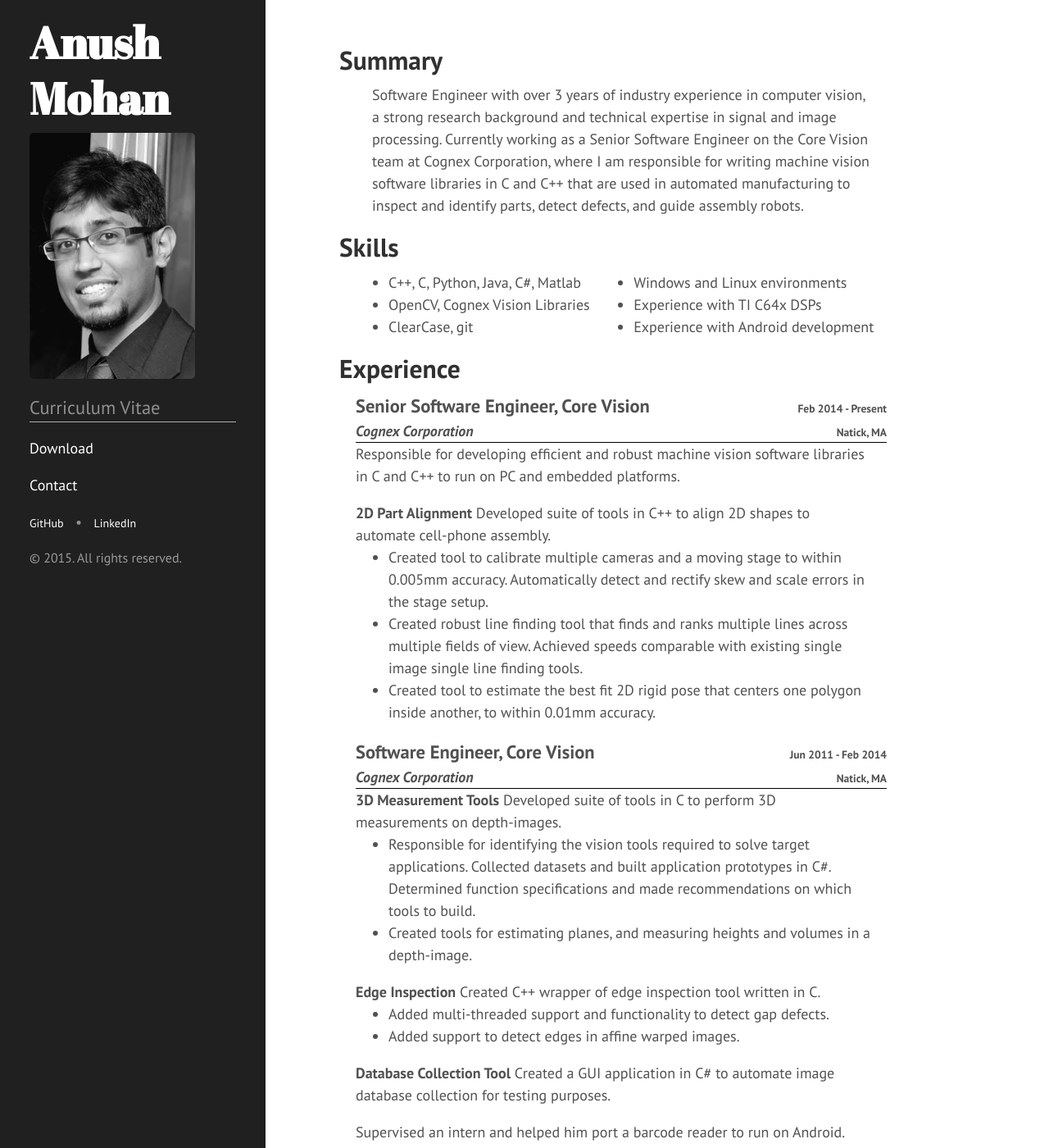
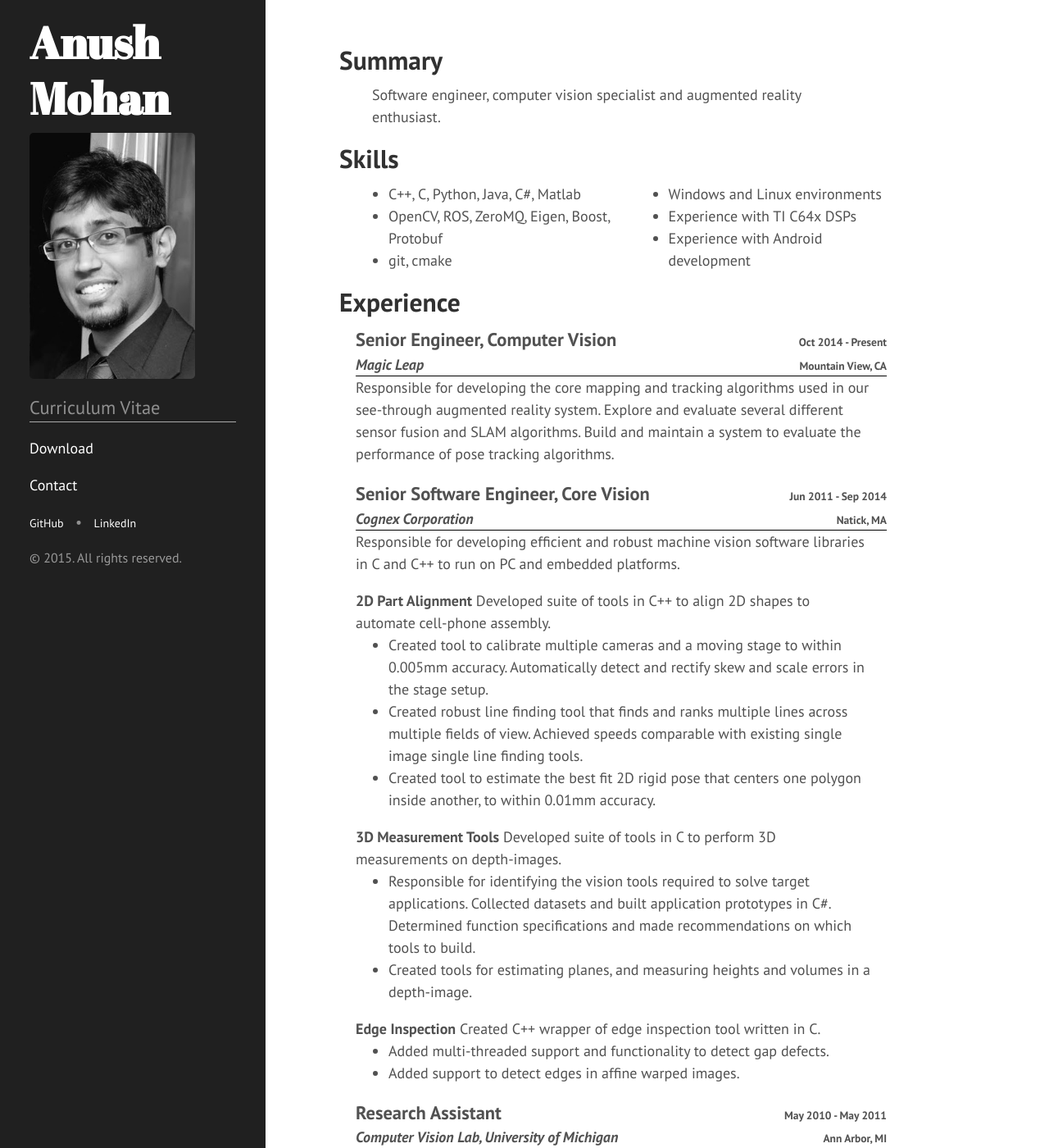
Before and after one commit to anushmohan/resume, a Jekyll site: the page built from index.html, in a window 1280 px wide and 1400 px high. Shown: the whole window at 82% size. Built offline with Jekyll 4.4.1, drawn with Linux system fonts in a browser that asks for light colours; Markdown is read by kramdown in place of the engine named in the settings.

Commit message:
Update resume with magic leap info

```diff
--- a/_includes/resume.html
+++ b/_includes/resume.html
@@ -3,13 +3,7 @@
   <section id="summary">
       <h2>Summary</h2>
       <p>
-        Software Engineer with over 3 years of industry experience
-        in computer vision, a strong research background and technical
-        expertise in signal and image processing. Currently working as a Senior
-        Software Engineer on the Core Vision team at Cognex Corporation,
-        where I am responsible for writing machine vision software libraries
-        in C and C++ that are used in automated manufacturing to
-        inspect and identify parts, detect defects, and guide assembly robots.
+        Software engineer, computer vision specialist and augmented reality enthusiast.
       </p>
   </section>
 
@@ -20,8 +14,8 @@
           <div class="tablerow">
               <ul class="cell">
                   <li>C++, C, Python, Java, C#, Matlab</li>
-                  <li>OpenCV, Cognex Vision Libraries</li>
-                  <li>ClearCase, git</li>
+                  <li>OpenCV, ROS, ZeroMQ, Eigen, Boost, Protobuf</li>
+                  <li>git, cmake</li>
               </ul>
               <ul class="cell">
                   <li>Windows and Linux environments</li>
@@ -40,8 +34,35 @@
           <!-- JOB TITLE -->
           <div class="jobtable">
             <div class="tablerow">
+                <span class="jobtitle">Senior Engineer, Computer Vision</span>
+                <span class="right info">Oct 2014 - Present</span>
+            </div>
+            <!-- COMPANY NAME -->
+            <div class="tablerow">
+                <span class="companyname">
+                  <a href="http://www.magicleap.com">Magic Leap</a>
+                </span>
+                <span class="right info">Mountain View, CA</span>
+            </div>
+          </div>
+          <!-- JOB DESCRIPTION -->
+          <div class="table">
+            Responsible for developing the core mapping and tracking algorithms
+            used in our see-through augmented reality system. Explore and
+            evaluate several different sensor fusion and SLAM algorithms.
+            Build and maintain a system to evaluate the performance of pose
+            tracking algorithms.
+            <p></p>
+          </div>
+      </section>
+
+      <!-- COMPANY 2 -->
+      <section id="company2">
+          <!-- JOB TITLE -->
+          <div class="jobtable">
+            <div class="tablerow">
                 <span class="jobtitle">Senior Software Engineer, Core Vision</span>
-                <span class="right info">Feb 2014 - Present</span>
+                <span class="right info">Jun 2011 - Sep 2014</span>
             </div>
             <!-- COMPANY NAME -->
             <div class="tablerow">
@@ -81,26 +102,7 @@
               </li>
             </ul>
           </div>
-      </section>
-
-      <!-- COMPANY 2 -->
-      <section id="company2">
-          <!-- JOB TITLE -->
-          <div class="jobtable">
-            <div class="tablerow">
-                <span class="jobtitle">Software Engineer, Core Vision</span>
-                <span class="right info">Jun 2011 - Feb 2014</span>
-            </div>
-            <!-- COMPANY NAME -->
-            <div class="tablerow">
-                <span class="companyname">
-                  <a href="http://www.cognex.com">Cognex Corporation</a>
-                </span>
-                <span class="right info">Natick, MA</span>
-            </div>
-          </div>
-          <!-- JOB DESCRIPTION -->
-          <!-- PROJECT 1 -->
+          <!-- PROJECT 2 -->
           <div class="table">
             <b>3D Measurement Tools</b> Developed suite of tools in C to perform
             3D measurements on depth-images.
@@ -118,7 +120,7 @@
               </li>
             </ul>
           </div>
-          <!-- PROJECT 2 -->
+          <!-- PROJECT 3 -->
           <div class="table">
             <b>Edge Inspection</b> Created C++ wrapper of edge inspection
             tool written in C.
@@ -132,18 +134,6 @@
                 Added support to detect edges in affine warped images.
               </li>
             </ul>
-          </div>
-          <!-- PROJECT 3 -->
-          <div class="table">
-            <b>Database Collection Tool</b> Created a GUI application in C# to
-            automate image database collection for testing purposes.
-            <p></p>
-          </div>
-          <!-- PROJECT 4 -->
-          <div class="table">
-            Supervised an intern and helped him port a barcode reader to
-            run on Android.
-            <p></p>
           </div>
       </section>
 
```
